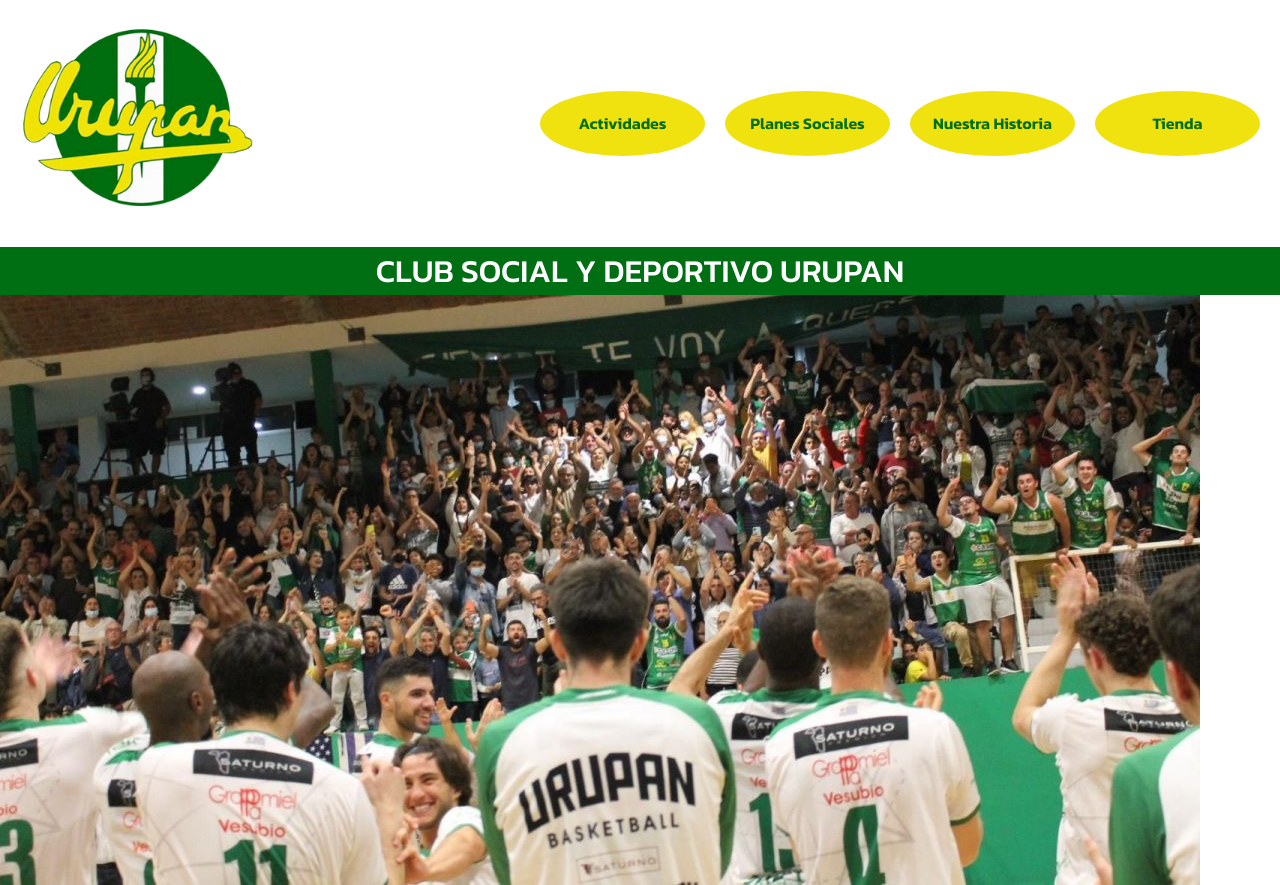
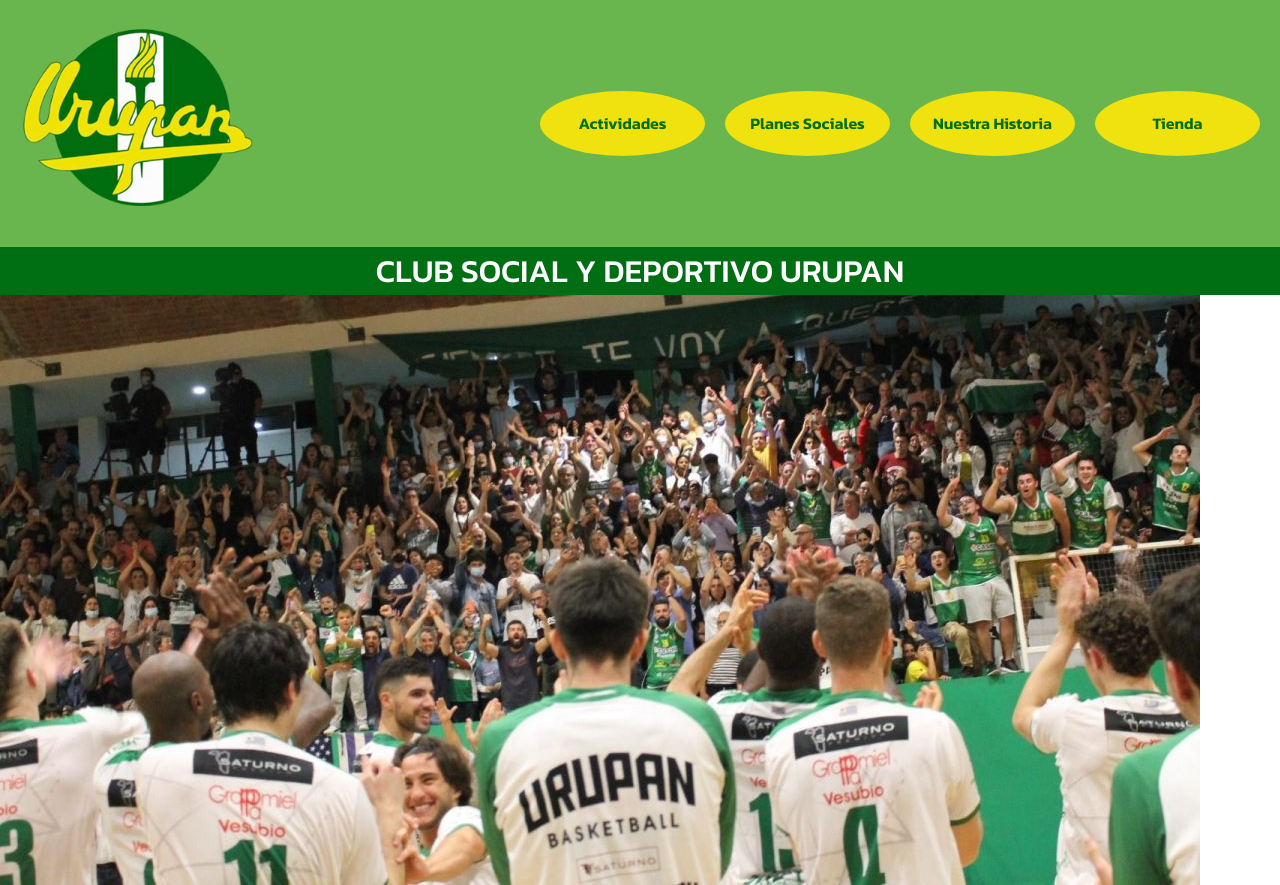
Before and after one commit to Barbachen/segunda-preentrega, a plain HTML site: page index.html in a window 1280 px wide. Shown: the top 885 px of the page. Drawn offline with Linux system fonts and the light colour scheme.

Commit message:
update header

```diff
--- a/css/styles.css
+++ b/css/styles.css
@@ -26,6 +26,7 @@
 
 
 header{
+    background-color : #69B64E ;
     color: #006E13;
     display: flex;
     justify-content: space-between;
```
